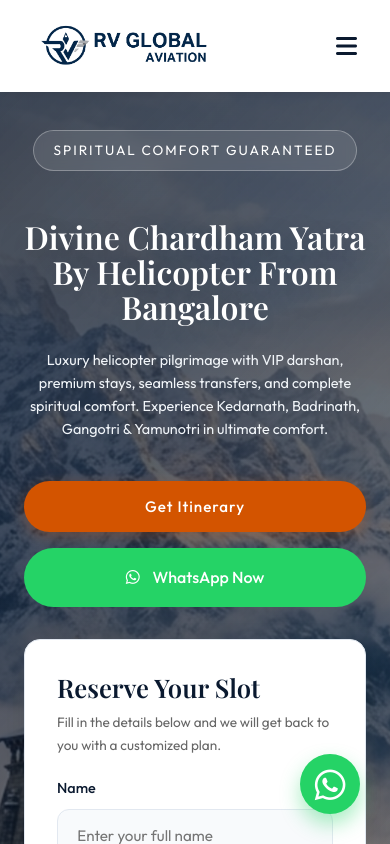
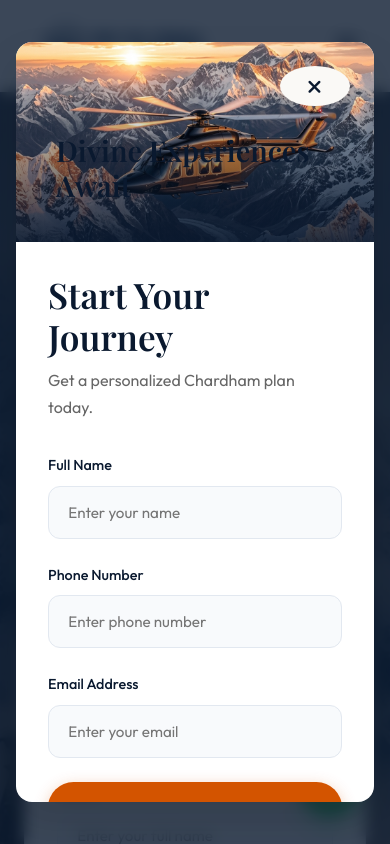
Before and after one commit to Rachit246-art/landingpage2, a plain HTML site: page index.html in a window 390 px wide. Shown: the top 844 px of the page. Drawn offline with nearby package versions, Linux system fonts and the light colour scheme; a web font is replaced by a local one.

Commit message:
Implemented scroll-triggered inquiry popup and refined mobile layout

```diff
--- a/index.html
+++ b/index.html
@@ -376,6 +376,39 @@
         </div>
     </div>
 
+    <!-- Scroll Triggered Popup -->
+    <div class="popup-overlay" id="scrollInquiryPopup">
+        <div class="popup-content popup-wide">
+            <button class="close-popup"><i class="fas fa-times"></i></button>
+            <div class="popup-flex">
+                <div class="popup-image" style="background-image: url('assets/hero.png');">
+                    <div class="popup-image-overlay">
+                        <h4>Divine Experiences Await</h4>
+                    </div>
+                </div>
+                <div class="popup-form-content">
+                    <h3 class="popup-title">Start Your Journey</h3>
+                    <p class="popup-subtitle">Get a personalized Chardham plan today.</p>
+                    <form id="scrollInquiryForm" class="inquiry-form">
+                        <div class="form-group">
+                            <label for="s-name">Full Name</label>
+                            <input type="text" id="s-name" placeholder="Enter your name" required>
+                        </div>
+                        <div class="form-group">
+                            <label for="s-phone">Phone Number</label>
+                            <input type="tel" id="s-phone" placeholder="Enter phone number" required>
+                        </div>
+                        <div class="form-group">
+                            <label for="s-email">Email Address</label>
+                            <input type="email" id="s-email" placeholder="Enter your email" required>
+                        </div>
+                        <button type="submit" class="btn-primary w-100">Get Free Consultation</button>
+                    </form>
+                </div>
+            </div>
+        </div>
+    </div>
+
     <!-- Itinerary Form Popup -->
     <div class="popup-overlay" id="itineraryFormPopup">
         <div class="popup-content">
--- a/script.js
+++ b/script.js
@@ -249,3 +249,27 @@ if (testimonialSlider && prevTestimonial && nextTestimonial) {
     testimonialSlider.addEventListener('mouseenter', () => clearInterval(autoSlideTimer));
     testimonialSlider.addEventListener('mouseleave', () => resetAutoSlide());
 }
+
+// Scroll Triggered Popup Logic
+const destinationsSection = document.getElementById('destinations');
+const scrollPopup = document.getElementById('scrollInquiryPopup');
+
+if (destinationsSection && scrollPopup) {
+    let popupShown = false;
+
+    const observer = new IntersectionObserver((entries) => {
+        entries.forEach(entry => {
+            // Trigger when section is 20% visible
+            if (entry.isIntersecting && !popupShown) {
+                setTimeout(() => {
+                    scrollPopup.classList.add('active');
+                    popupShown = true;
+                    // Stop observing after showing once
+                    observer.unobserve(destinationsSection);
+                }, 500); // Slight delay for better UX
+            }
+        });
+    }, { threshold: 0.2 });
+
+    observer.observe(destinationsSection);
+}
--- a/styles.css
+++ b/styles.css
@@ -868,6 +868,60 @@ button, .btn-primary, .btn-secondary {
 
 .popup-overlay.active .popup-content {
     transform: translateY(0) scale(1);
+}
+
+.popup-content.popup-wide {
+    max-width: 900px;
+    padding: 0;
+    overflow: hidden;
+}
+
+.popup-flex {
+    display: flex;
+    flex-direction: row;
+}
+
+.popup-image {
+    flex: 1;
+    background-size: cover;
+    background-position: center;
+    position: relative;
+    min-height: 450px;
+}
+
+.popup-image-overlay {
+    position: absolute;
+    bottom: 0;
+    left: 0;
+    width: 100%;
+    padding: 2.5rem;
+    background: linear-gradient(transparent, rgba(10, 25, 47, 0.9));
+    color: white;
+}
+
+.popup-image-overlay h4 {
+    margin: 0;
+    font-size: 1.8rem;
+    font-family: var(--font-heading);
+}
+
+.popup-form-content {
+    flex: 1.2;
+    padding: 3rem;
+}
+
+@media (max-width: 768px) {
+    .popup-flex {
+        flex-direction: column;
+    }
+
+    .popup-image {
+        min-height: 200px;
+    }
+
+    .popup-form-content {
+        padding: 2rem;
+    }
 }
 
 .popup-content.modal-lg {
```
